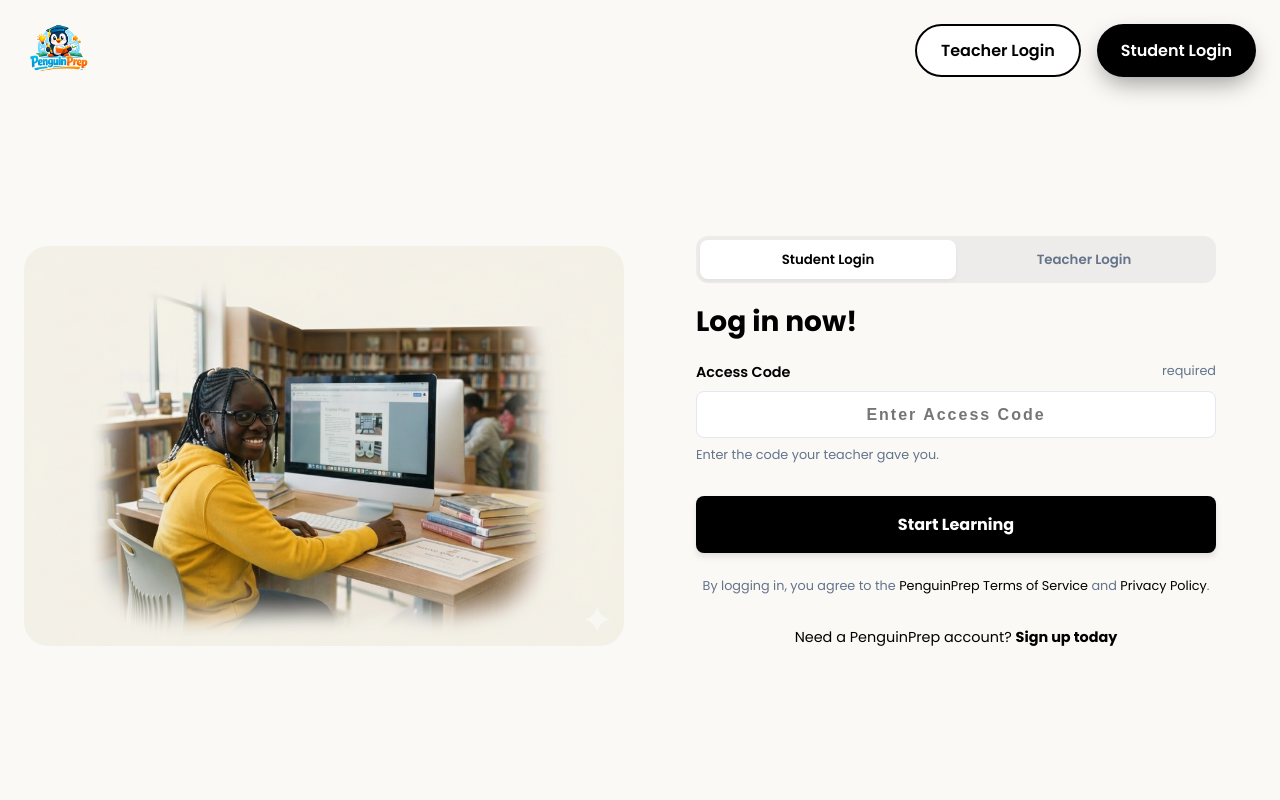
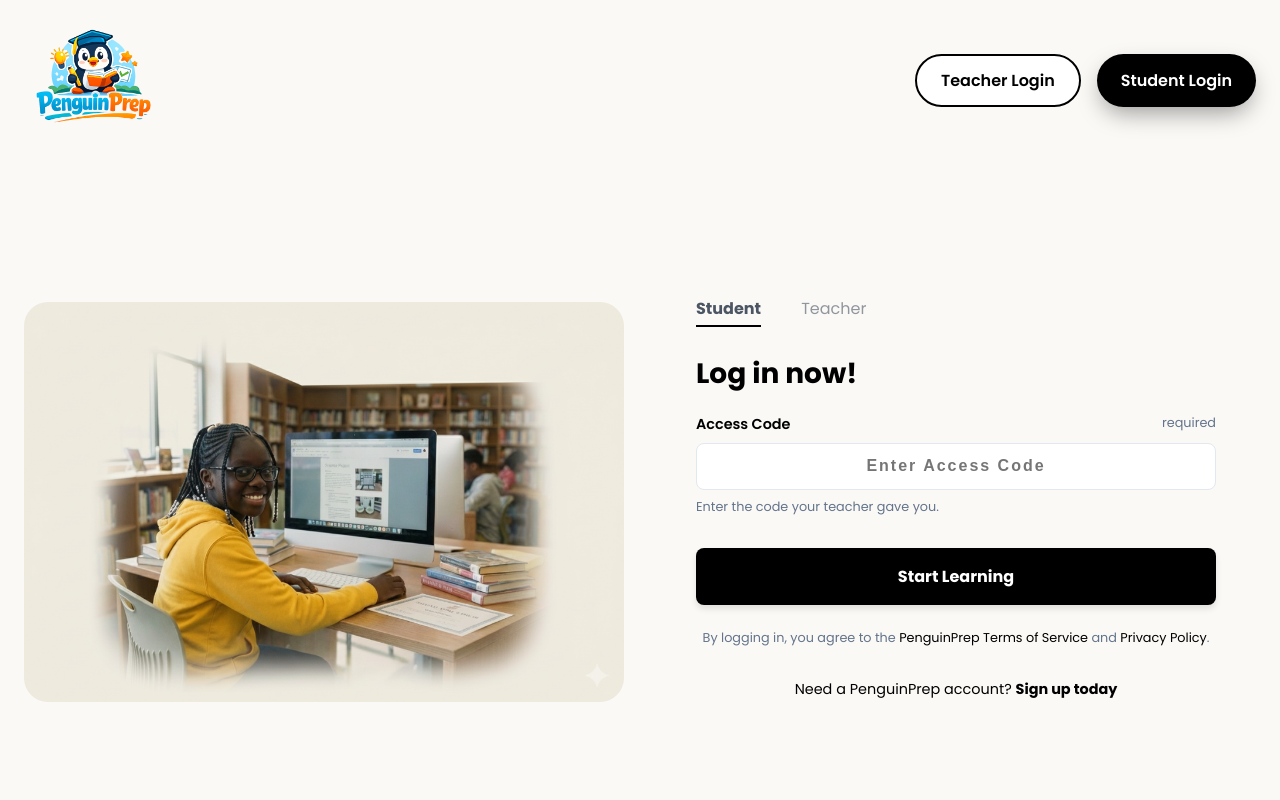
Before and after one commit to eboannan/quiz-platform, a React (Vite) app: page / in a window 1280 px wide. Shown: the top 800 px of the page. Built offline with nearby package versions, Linux system fonts and the light colour scheme; no server answers.

Commit message:
increase logo size and redesign role toggle for smooth transition

```diff
--- a/src/components/Hero.jsx
+++ b/src/components/Hero.jsx
@@ -13,7 +13,7 @@ const Hero = () => {
             paddingBottom: 'clamp(4rem, 10vh, 8rem)',
             minHeight: '80vh'
         }}>
-            <div className="animate-fade-in" style={{ textAlign: 'center' }}>
+            <div style={{ textAlign: 'center' }}>
                 <img
                     src={studentImage}
                     alt="Student with PenguinPrep"
@@ -40,44 +40,39 @@ const Hero = () => {
                     borderRadius: '24px',
                     padding: 'clamp(1.5rem, 5vw, 2.5rem)'
                 }}>
-                    {/* Role Switcher */}
                     <div style={{
                         display: 'flex',
-                        backgroundColor: 'rgba(0,0,0,0.05)',
-                        padding: '4px',
-                        borderRadius: '12px',
-                        marginBottom: '1.5rem'
+                        gap: '2.5rem',
+                        marginBottom: '2rem'
                     }}>
-                        <button
+                        <div
                             onClick={() => setLoginRole('student')}
                             style={{
-                                flex: 1,
-                                padding: '0.6rem',
-                                borderRadius: '8px',
-                                border: 'none',
-                                backgroundColor: loginRole === 'student' ? 'white' : 'transparent',
-                                boxShadow: loginRole === 'student' ? '0 2px 4px rgba(0,0,0,0.05)' : 'none',
-                                fontWeight: '600',
-                                color: loginRole === 'student' ? 'var(--color-primary)' : '#64748b',
+                                color: 'var(--color-text)',
+                                textDecoration: 'none',
+                                fontSize: '1rem',
+                                fontWeight: loginRole === 'student' ? '700' : '400',
                                 cursor: 'pointer',
-                                transition: 'all 0.2s'
+                                opacity: loginRole === 'student' ? 1 : 0.6,
+                                transition: 'all 0.2s',
+                                borderBottom: loginRole === 'student' ? '2px solid var(--color-dark)' : 'none',
+                                paddingBottom: '0.25rem'
                             }}
-                        >Student Login</button>
-                        <button
+                        >Student</div>
+                        <div
                             onClick={() => setLoginRole('teacher')}
                             style={{
-                                flex: 1,
-                                padding: '0.6rem',
-                                borderRadius: '8px',
-                                border: 'none',
-                                backgroundColor: loginRole === 'teacher' ? 'white' : 'transparent',
-                                boxShadow: loginRole === 'teacher' ? '0 2px 4px rgba(0,0,0,0.05)' : 'none',
-                                fontWeight: '600',
-                                color: loginRole === 'teacher' ? 'var(--color-primary)' : '#64748b',
+                                color: 'var(--color-text)',
+                                textDecoration: 'none',
+                                fontSize: '1rem',
+                                fontWeight: loginRole === 'teacher' ? '700' : '400',
                                 cursor: 'pointer',
-                                transition: 'all 0.2s'
+                                opacity: loginRole === 'teacher' ? 1 : 0.6,
+                                transition: 'all 0.2s',
+                                borderBottom: loginRole === 'teacher' ? '2px solid var(--color-dark)' : 'none',
+                                paddingBottom: '0.25rem'
                             }}
-                        >Teacher Login</button>
+                        >Teacher</div>
                     </div>
 
                     {/* Login Form Card */}
--- a/src/components/Navbar.jsx
+++ b/src/components/Navbar.jsx
@@ -17,7 +17,7 @@ const Navbar = () => {
                 display: 'flex',
                 justifyContent: 'space-between',
                 alignItems: 'center',
-                height: '100px'
+                height: '160px'
             }}>
                 {/* Logo */}
                 <div
@@ -27,7 +27,7 @@ const Navbar = () => {
                     <img
                         src={penguinFull}
                         alt="PenguinPrep"
-                        style={{ height: '70px', width: 'auto', objectFit: 'contain' }}
+                        style={{ height: '140px', width: 'auto', objectFit: 'contain' }}
                     />
                 </div>
 
```
